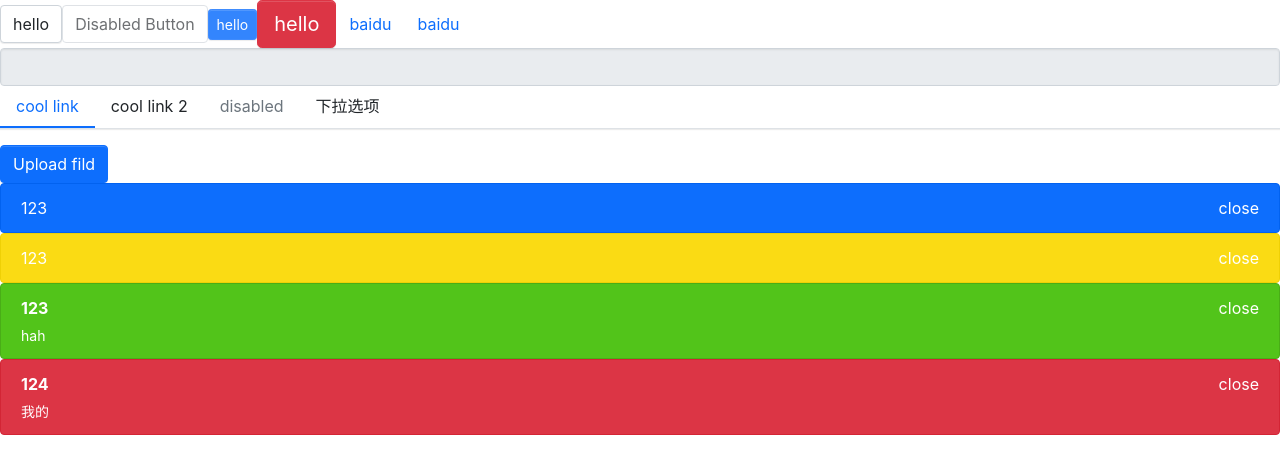
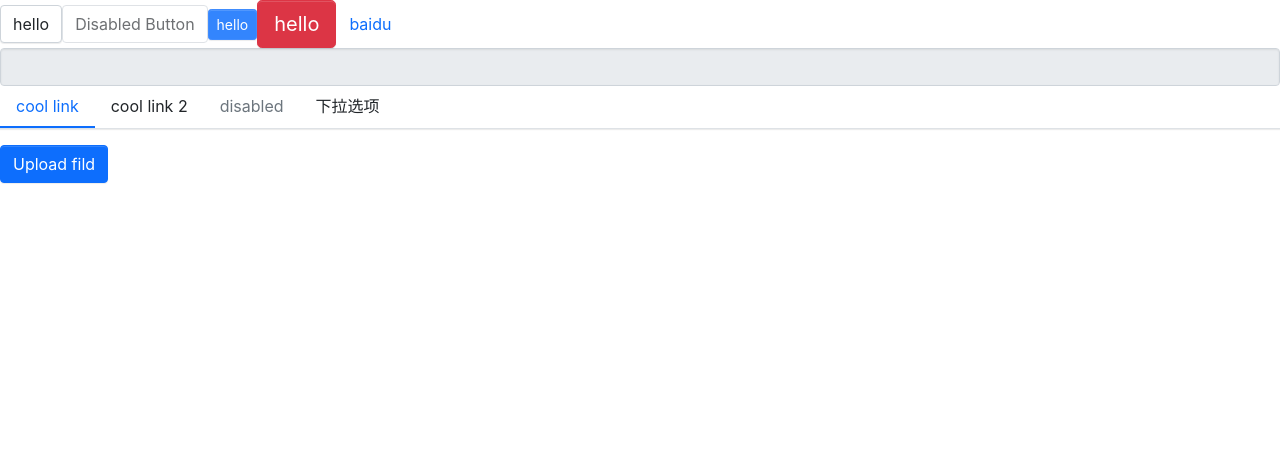
Before and after one commit to yesen66/FreeUI, a React (Create React App) app: page / in a window 1280 px wide. Shown: the top 474 px of the page. Built offline with nearby package versions, Linux system fonts and the light colour scheme.

Commit message:
feat: 删除不必要代码

```diff
--- a/src/App.css
+++ /dev/null
@@ -1,3 +0,0 @@
-.App {
-  text-align: center;
-}
--- a/src/App.tsx
+++ b/src/App.tsx
@@ -1,4 +1,3 @@
-import React from 'react';
 import Button, { ButtonSize, ButtonType } from './components/Button/button';
 import Input from './components/Input/input';
 import Menu from './components/Menu/menu';
@@ -12,25 +11,13 @@ library.add(fas)
 
 
 function App() {
-  // const lakes = [
-  //   'bradley', 'pope', 'caruso', 'cook', 'cousins',
-  //   'jams', 'AD', 'green', 'howard', 'kuzma', 'McGee', 'rando'
-  // ]
-  // const handleFetch = (query: string) => {
-  //   return lakes.filter(name => name.includes(query))
-  // }
-
   return (
     <div className="App">
-      {/* <AutoComplete
-        fetchSuggestions={handleFetch}
-      /> */}
       <Button className='yes'>hello</Button>
       <Button disabled> Disabled Button </Button>
       <Button autoFocus onClick={() => alert(1)} btnType={ButtonType.Primary} size={ButtonSize.Small} >hello</Button>
       <Button btnType={ButtonType.Danger} size={ButtonSize.Large}>hello</Button>
       <Button btnType={ButtonType.Link} href='http://www.baidu.com' target="_blank">baidu</Button>
-      <Button btnType={ButtonType.Link} href='http:www.baidu.com'>baidu</Button>
       <Input disabled={true} ></Input>
 
       <Menu defaultIndex='0'>
@@ -55,29 +42,6 @@ function App() {
       <Upload
         action="https://jsonplaceholder.typicode.com/posts"
       />
-      <Alert
-        title='123'
-        type={AlertType.Default}
-        className='myAlert'
-      />
-      <Alert
-        title='123'
-        type={AlertType.Warning}
-        className='myAlert'
-      />
-      <Alert
-        title='123'
-        type={AlertType.Success}
-        className='myAlert'
-        description='hah '
-      />
-      <Alert
-        title='124'
-        type={AlertType.Danger}
-        description='我的'
-        closable={true}
-        onClose={() => { console.log(1) }}
-      />
     </div>
   );
 }
```
Also changed, not shown: src/logo.svg (deleted).
